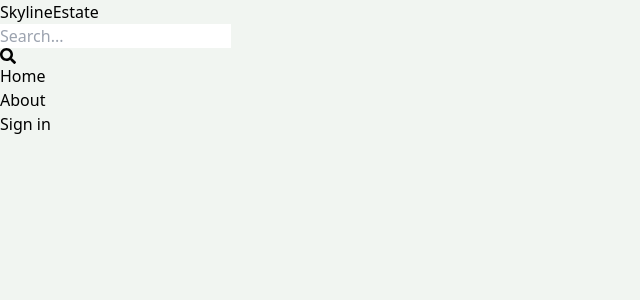
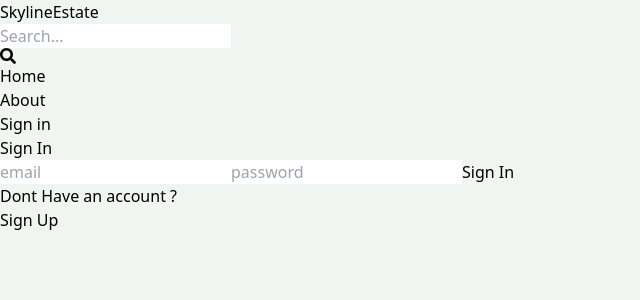
Before and after one commit to vandan08/RealEstate_Project, a React (Vite) app in the folder client/: page /sign-in in a window 1280 px wide. Shown: the top 300 px of the page, without its empty margins (0-640 px from the left). Built offline with nearby package versions, Linux system fonts and the light colour scheme.

Commit message:
Complete signin functionality

```diff
--- a/client/src/pages/Home.jsx
+++ b/client/src/pages/Home.jsx
@@ -3,7 +3,7 @@
 export default function Home() {
   return (
     <div>
-
+        a
     </div>
   )
 }
--- a/client/src/pages/SignUp.jsx
+++ b/client/src/pages/SignUp.jsx
@@ -56,9 +56,7 @@
         </Link>
       </div>
       { error && (
-        <div className='bg-red-600 rounded-md p-3 shadow-sm border w-full'>
-          <strong className='font-bold'>Error!</strong> {error}
-        </div>
+          <strong className='font-bold text-red-600'>{error}</strong>
       )}
     </div>
   )
--- a/client/src/pages/Signin.jsx
+++ b/client/src/pages/Signin.jsx
@@ -1,9 +1,61 @@
-import React from 'react'
+import { useState } from 'react';
+import { Link,useNavigate} from 'react-router-dom'
 
-export default function Signin() {
+export default function SignIn() {
+  const [formData,setformData] = useState({})
+  const [error,setError] = useState(null);
+  const [loading,setLoading] = useState(false);
+  const navigate=useNavigate();
+  const handleChange  = (e) => {  //handleChange function use to track our each and every action which we enter in input
+    setformData({
+      ...formData,
+      [e.target.id] : e.target.value,
+    });
+  };
+  const handleSubmit = async (e) =>{ //handleSubmit is a callback function that passes the data to database  when form is submitted
+    e.preventDefault();
+    try {
+      setLoading(true);
+      const res = await fetch('/api/auth/signin',{
+        method: "POST",
+        headers:{
+          "Content-Type" : "application/json"
+        },
+        body: JSON.stringify(formData),
+      });
+      const data = await res.json();
+      if (data.success === false ) {
+        setLoading(false);
+        setError(data.message);
+        return;
+      }
+      setLoading(false);
+      setError(null);
+      navigate('/')
+    } catch (error) {
+      setLoading(false);
+      setError(error.message);
+    }
+  };
   return (
-    <div>
-
+    <div className="p-3 max-w-lg mx-auto">
+      <h1 className="text-3xl text-center font-semibold my-7">Sign In</h1>
+      <form onSubmit={handleSubmit} className = 'flex flex-col gap-4'>
+        <input type="email" placeholder="email" className = 'border p-3 rounded-lg' id="email" onChange={handleChange}/>
+        <input type="password" placeholder="password" className = 'border p-3 rounded-lg' id="password" onChange={handleChange}/>
+        <button disabled={loading} className="bg-slate-700 text-white p-3 rounded-lg uppercase hover:opacity-95 disabled:opacity-80">
+          {loading ? 'Loading..':"Sign In "}
+        </button>
+      </form>
+      <div className="flex gap-2 mt-5 ">
+        <p className="">Dont Have an account ?</p>
+        <Link to={"/sign-up"}>
+          <span className="text-blue-700">Sign Up</span>
+        </Link>
+      </div>
+      { error && (
+          <strong className='font-bold text-red-600'>{error}</strong>
+      )}
     </div>
   )
 }
```
